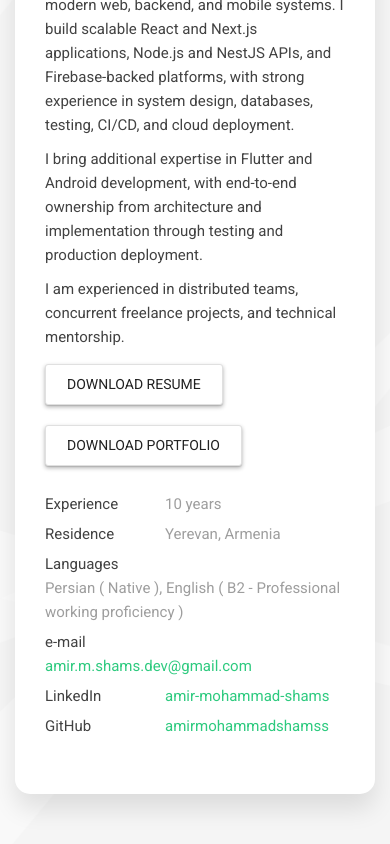
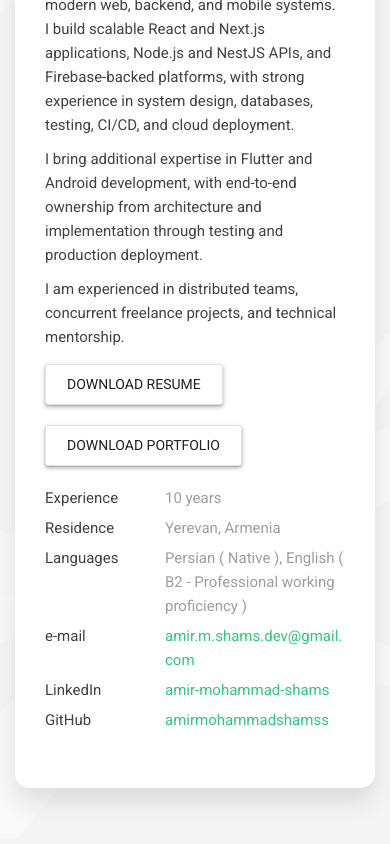
Before and after one commit to amirmohammadshamss/my_web_site, a Next.js app: page / in a window 390 px wide. Shown: the part 734-1578 px from the top of the page. Built offline with nearby package versions, Linux system fonts and the light colour scheme.

Commit message:
Improve profile facts layout and summary spacing
Align fact labels and values in a consistent grid, allow long values to wrap, and prevent an awkward line break in the summary.

```diff
--- a/app/page.tsx
+++ b/app/page.tsx
@@ -16,6 +16,9 @@ import {
 
 const SOCIAL_LINK =
   'mx-px inline-block h-9 w-9 rounded-3xl bg-white text-center text-muted shadow-soft hover:text-muted hover:shadow-lift';
+
+const FACT_ROW = 'my-[6px] grid grid-cols-[120px_minmax(0,1fr)] text-left';
+const FACT_VALUE = 'wrap-anywhere text-muted';
 
 export default function HomePage() {
   const { links } = resume;
@@ -112,30 +115,28 @@ export default function HomePage() {
             </div>
 
             <div className={COL_HALF}>
-              <ul className="m-0 mt-5 inline-block list-none p-0 md:mt-0">
+              <ul className="m-0 mt-5 list-none p-0 md:mt-0">
                 {resume.facts.map((fact) => (
-                  <li key={fact.label} className="my-[6px] text-left">
-                    <span className="inline-block min-w-[120px]">{fact.label}</span>
-                    <span className="inline-block text-muted">{fact.value}</span>
+                  <li key={fact.label} className={FACT_ROW}>
+                    <span>{fact.label}</span>
+                    <span className={FACT_VALUE}>{fact.value}</span>
                   </li>
                 ))}
-                <li className="my-[6px] text-left">
-                  <span className="inline-block min-w-[120px]">{t.home.factEmail}</span>
-                  <span className="inline-block text-muted">
+                <li className={FACT_ROW}>
+                  <span>{t.home.factEmail}</span>
+                  <span className={FACT_VALUE}>
                     <a href={`mailto:${links.email}`}>{links.email}</a>
                   </span>
                 </li>
-                <li className="my-[6px] text-left">
-                  <span className="inline-block min-w-[120px]">
-                    {t.home.factLinkedin}
-                  </span>
-                  <span className="inline-block text-muted">
+                <li className={FACT_ROW}>
+                  <span>{t.home.factLinkedin}</span>
+                  <span className={FACT_VALUE}>
                     <a href={links.linkedin}>{links.linkedinLabel}</a>
                   </span>
                 </li>
-                <li className="my-[6px] text-left">
-                  <span className="inline-block min-w-[120px]">{t.home.factGithub}</span>
-                  <span className="inline-block text-muted">
+                <li className={FACT_ROW}>
+                  <span>{t.home.factGithub}</span>
+                  <span className={FACT_VALUE}>
                     <a href={links.github}>{links.githubLabel}</a>
                   </span>
                 </li>
--- a/data/resume.json
+++ b/data/resume.json
@@ -4,7 +4,7 @@
   "lastName": "Shams",
   "titles": ["Full Stack Developer", "Web, Backend & Mobile Developer"],
   "jobTitle": "Full Stack Developer",
-  "summary": "Full stack developer with 10 years of software engineering experience across modern web, backend, and mobile systems.   I build scalable React and Next.js applications, Node.js and NestJS APIs, and Firebase-backed platforms, with strong experience in system design, databases, testing, CI/CD, and cloud deployment.\n\nI bring additional expertise in Flutter and Android development, with end-to-end ownership from architecture and implementation through testing and production deployment.\n\nI am experienced in distributed teams, concurrent freelance projects, and technical mentorship.",
+  "summary": "Full stack developer with 10 years of software engineering experience across modern web, backend, and mobile systems. I\u00a0build scalable React and Next.js applications, Node.js and NestJS APIs, and Firebase-backed platforms, with strong experience in system design, databases, testing, CI/CD, and cloud deployment.\n\nI bring additional expertise in Flutter and Android development, with end-to-end ownership from architecture and implementation through testing and production deployment.\n\nI am experienced in distributed teams, concurrent freelance projects, and technical mentorship.",
   "metaDescription": "Amirmohammad Shams — full stack developer in Yerevan with 10 years building React, Next.js, Node.js and Flutter products. Resume, experience and portfolio.",
   "photo": "/images/photo.jpg",
   "links": {
```
